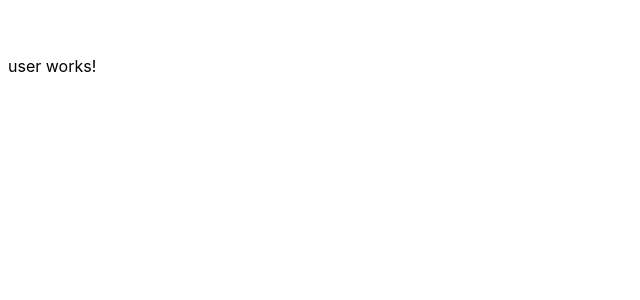
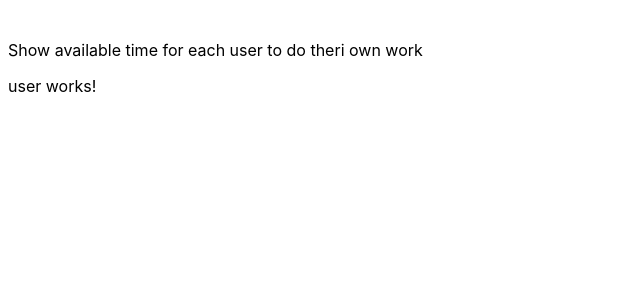
Before and after one commit to XINZESONG/Angular, an Angular app: page /User in a window 1280 px wide. Shown: the top 300 px of the page, without its empty margins (0-640 px from the left). Built offline with nearby package versions, Linux system fonts and the light colour scheme.

Commit message:
add title for user page

```diff
--- a/src/app/user/user.component.html
+++ b/src/app/user/user.component.html
@@ -1 +1,4 @@
+<div>
+    <div> Show available time for each user to do theri own work</div>
+</div>
 <p>user works!</p>
```
